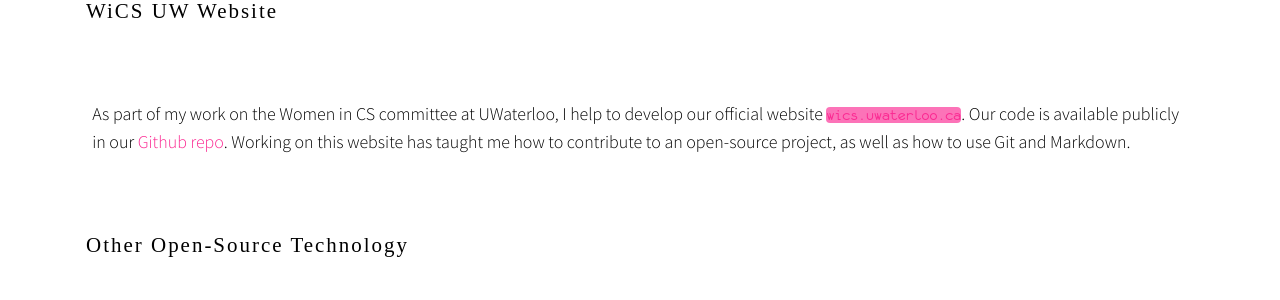
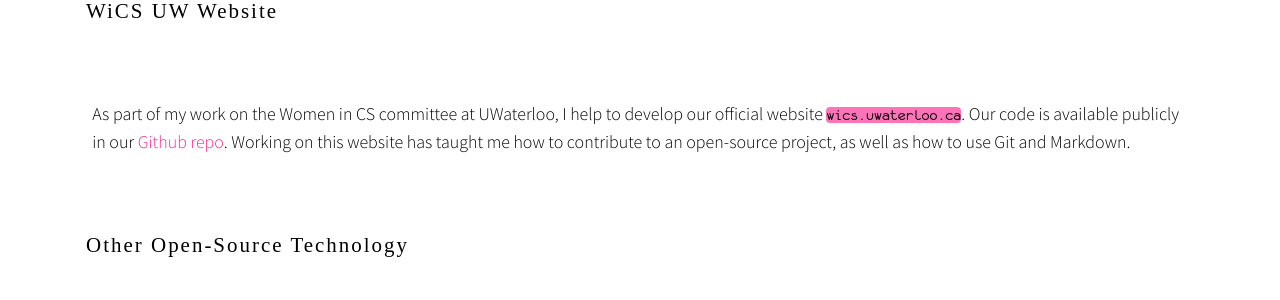
Before and after one commit to fboxwala/fboxwala-github-io-old, a Jekyll site: the page built from projects.md, in a window 1280 px wide. Shown: the part 480-780 px from the top of the page. Built offline with Jekyll 4.4.1, drawn with Linux system fonts in a browser that asks for light colours; nearby versions of some CDN libraries; some web fonts are replaced.

Commit message:
dont know what I chaanged

```diff
--- a/_sass/basic.sass
+++ b/_sass/basic.sass
@@ -37,6 +37,8 @@ a
         color: #ff9bcd
     &#selected
         color: #9a195a
+    code
+        color: black
 
 strong, b, th
     font-weight: 400
```
